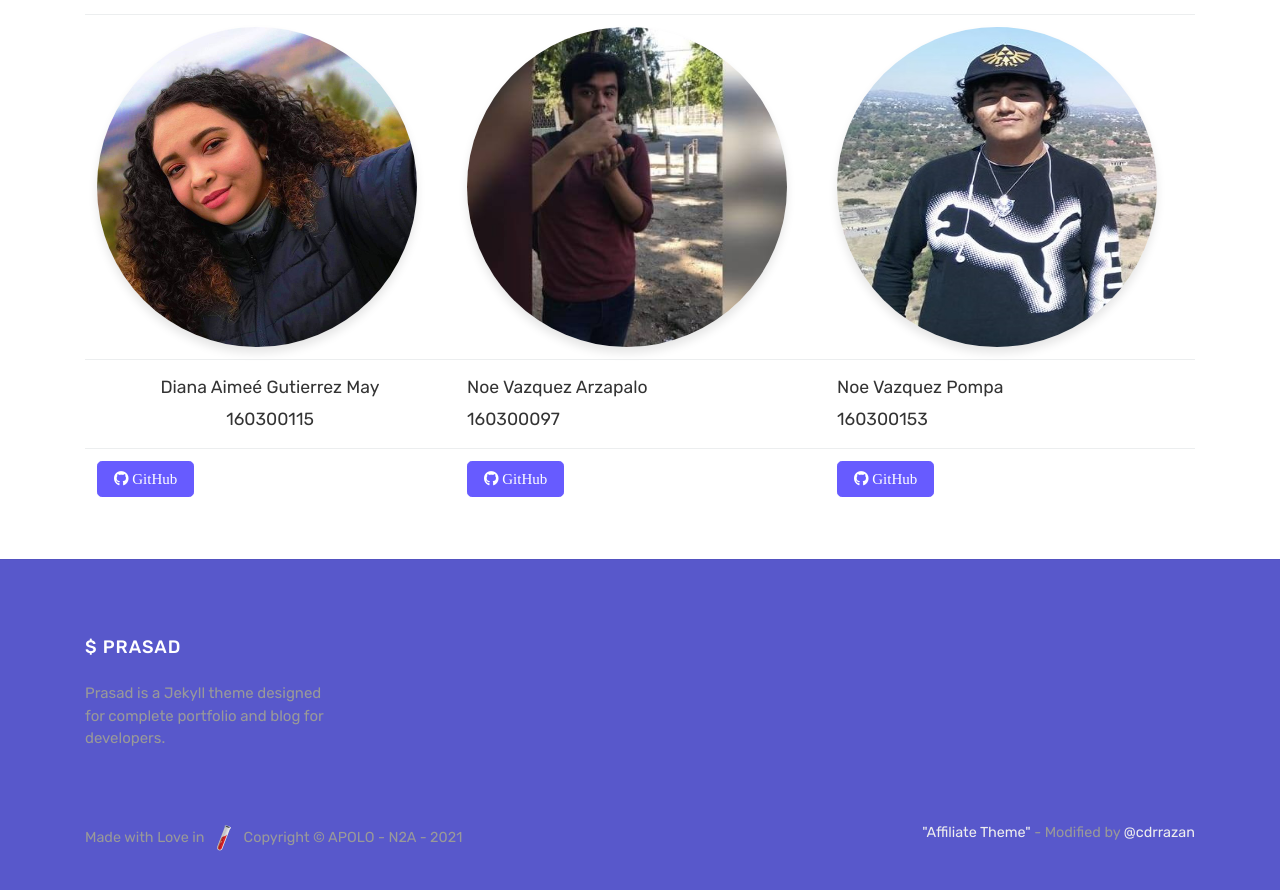
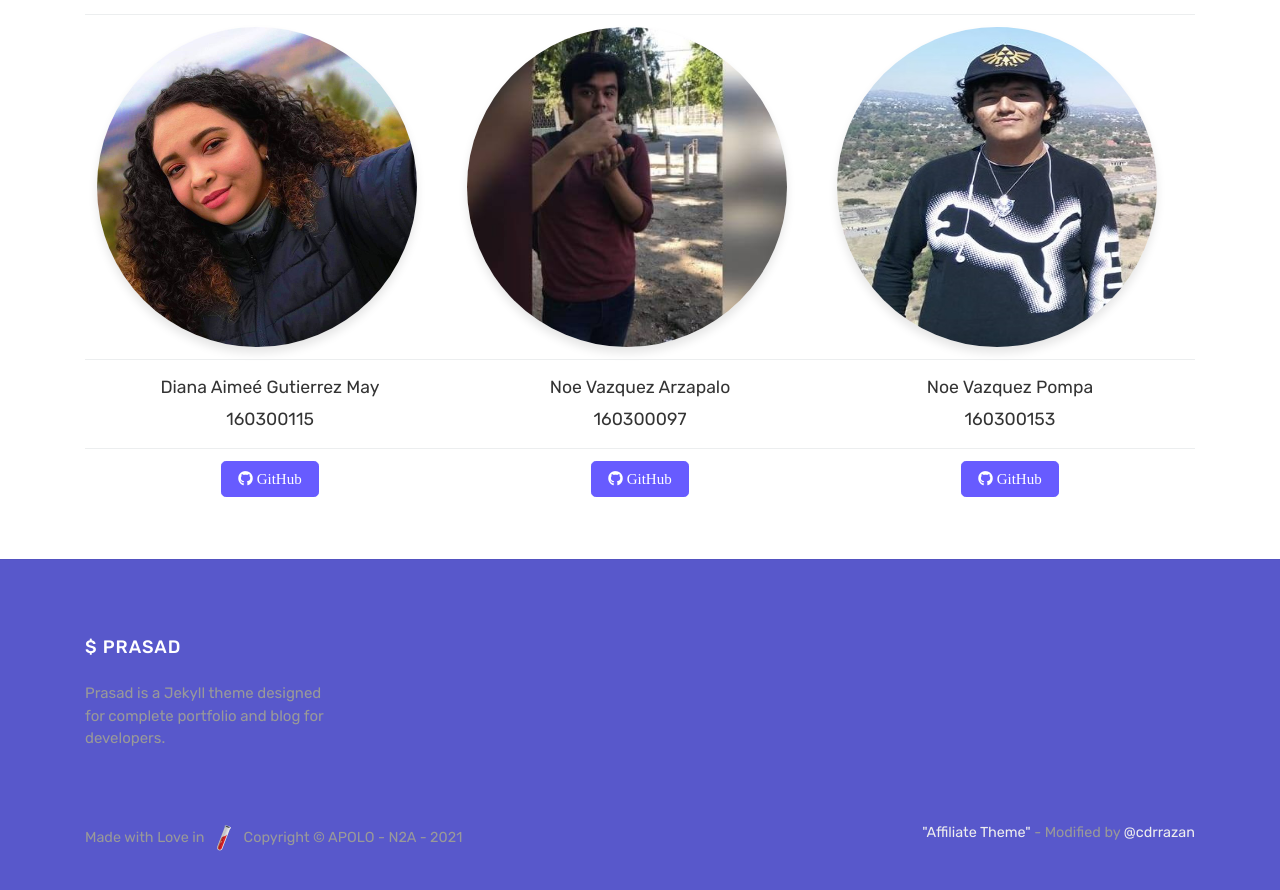
Before and after one commit to Famvazpom/apolo-n2a, a Jekyll site: the page built from about.html, in a window 1280 px wide and 900 px high, scrolled down 1047 px. Shown: the top 890 px of the window. Built offline with Jekyll 4.4.1, drawn with Linux system fonts in a browser that asks for light colours; nearby versions of some CDN libraries.

Commit message:
Cambios: Acerca de

```diff
--- a/about.html
+++ b/about.html
@@ -29,28 +29,28 @@ Los integrantes del equipo de esta empresa son:
     </tr>
     <!-- Nombres -->
     <tr>
-        <td style="text-align: center">
+        <td style="text-align:center">
           Diana Aimeé Gutierrez May  <br> 160300115
         </td>
-        <td>
+        <td style="text-align:center">
           Noe Vazquez Arzapalo <br> 160300097
         </td>
-        <td>
+        <td style="text-align:center">
           Noe Vazquez Pompa <br> 160300153
         </td>
     </tr>
     <tr>
-      <td>
+      <td style="text-align:center">
         <a class="btn btn-primary team-a" href="https://github.com/aimeegtz/">
             <i class="fab fa-github"> GitHub</i>
         </a>
       </td>
-      <td>
+      <td style="text-align:center">
         <a class="btn btn-primary team-a" href="https://github.com/Noevaz/">
             <i class="fab fa-github"> GitHub</i>
         </a>
       </td>
-      <td>
+      <td style="text-align:center">
         <a class="btn btn-primary team-a" href="https://github.com/famvazpom/">
             <i class="fab fa-github"> GitHub</i>
         </a>
```
